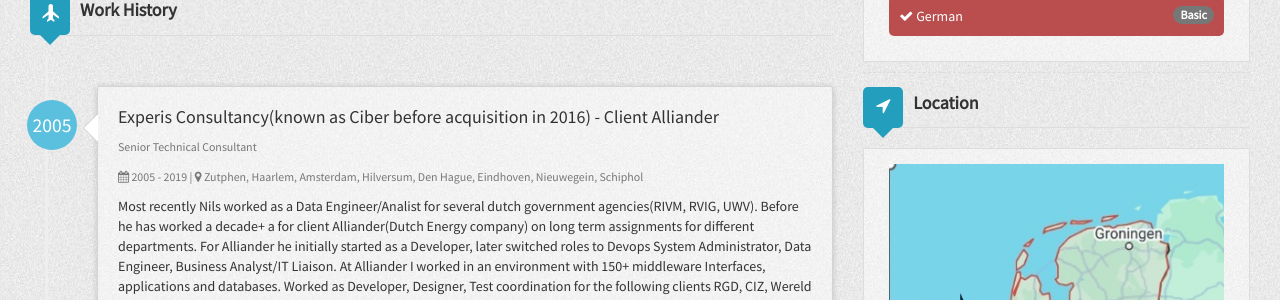
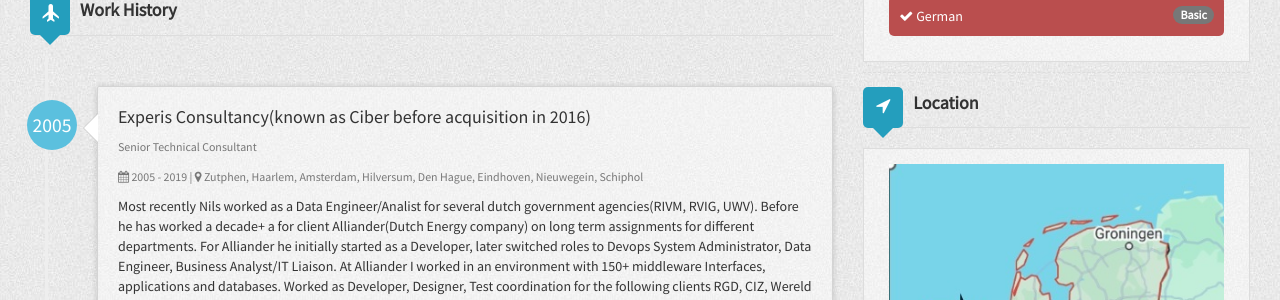
Before and after one commit to NilsKuhler/resumecard, a Jekyll site: the page built from index.html, in a window 1280 px wide and 900 px high, scrolled down 759 px. Shown: the part 155-455 px from the top of the window. Built offline with Jekyll 4.4.1, drawn with Linux system fonts in a browser that asks for light colours; nearby versions of some CDN libraries.

Commit message:
Update _config.yml

```diff
--- a/_config.yml
+++ b/_config.yml
@@ -68,7 +68,7 @@
     - line:  Now seeking to leverage my expertise in Data Science, Machine Learning (ML), Deep Learning (DL), and Generative AI (GenAI) for impactful projects.
   workHistory:
     - work2:
-      company: Experis Consultancy(known as Ciber before acquisition in 2016) - Client Alliander
+      company: Experis Consultancy(known as Ciber before acquisition in 2016)
       location: Zutphen, Haarlem, Amsterdam, Hilversum, Den Hague, Eindhoven, Nieuwegein, Schiphol
       title: Senior Technical Consultant
       started: 2005
```
